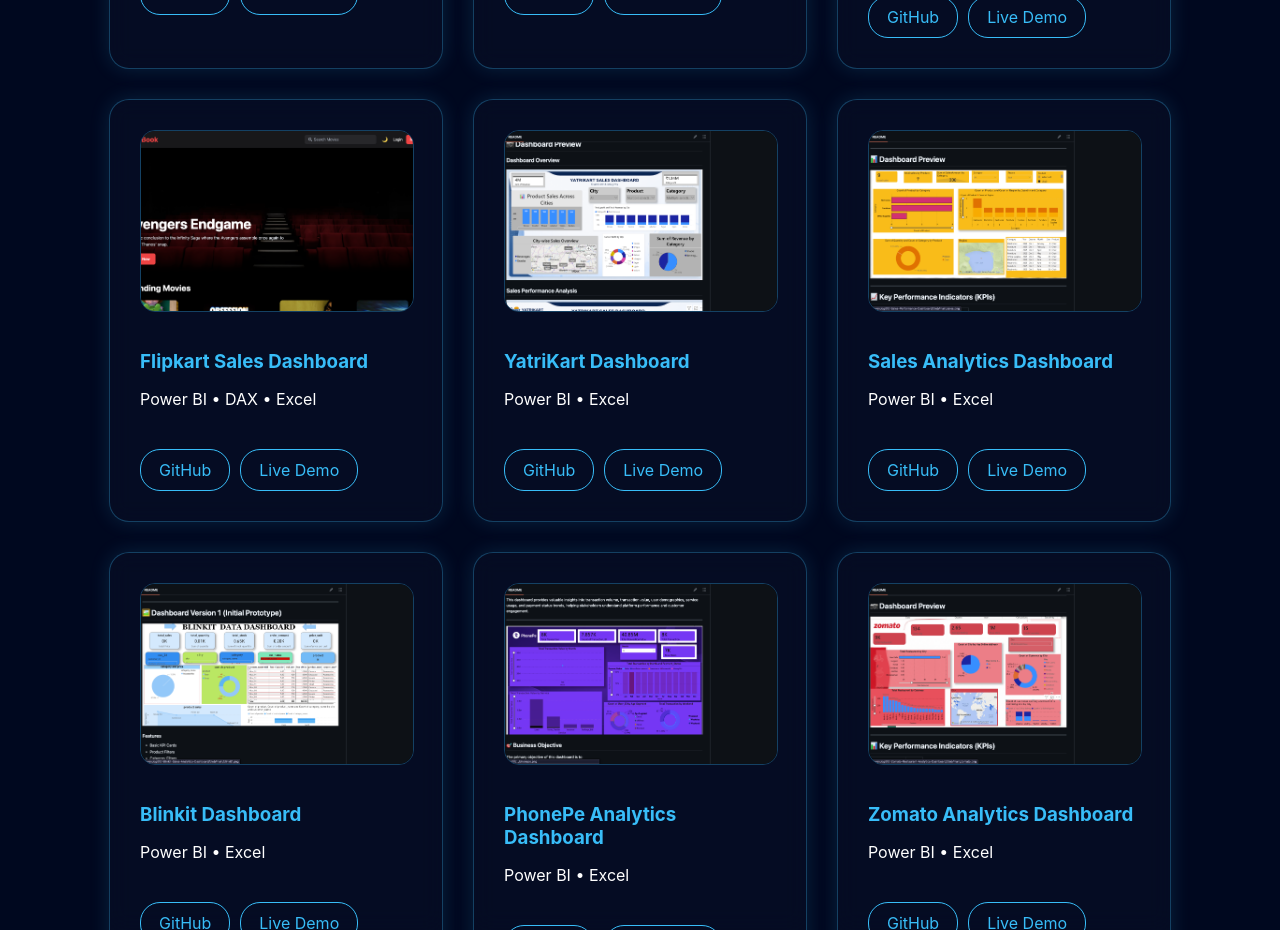
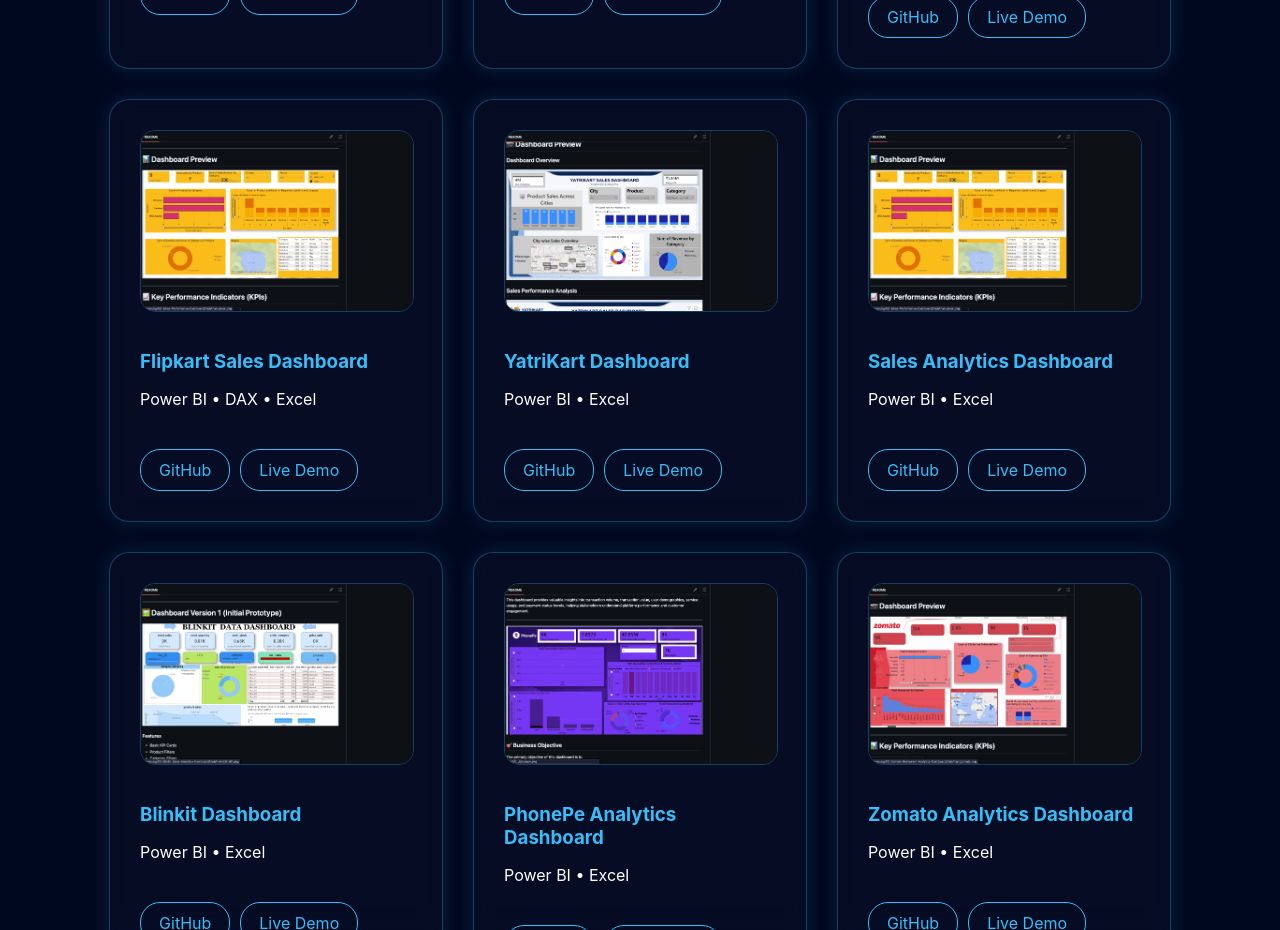
Before and after one commit to PawanJogi07/pawan-portfolio, a React (Vite) app: page / in a window 1280 px wide. Shown: the part 6120-7050 px from the top of the page. Built offline with nearby package versions, Linux system fonts and the light colour scheme.

Commit message:
Update Projects.jsx

```diff
--- a/src/components/Projects.jsx
+++ b/src/components/Projects.jsx
@@ -139,7 +139,7 @@
     tech: "Power BI • DAX • Excel",
     github: "ADD_GITHUB_LINK",
     live: "ADD_POWERBI_LINK",
-    image: "/projects/Cinebook.png"
+    image: "/projects/sales.png"
 
   },
   {
```
